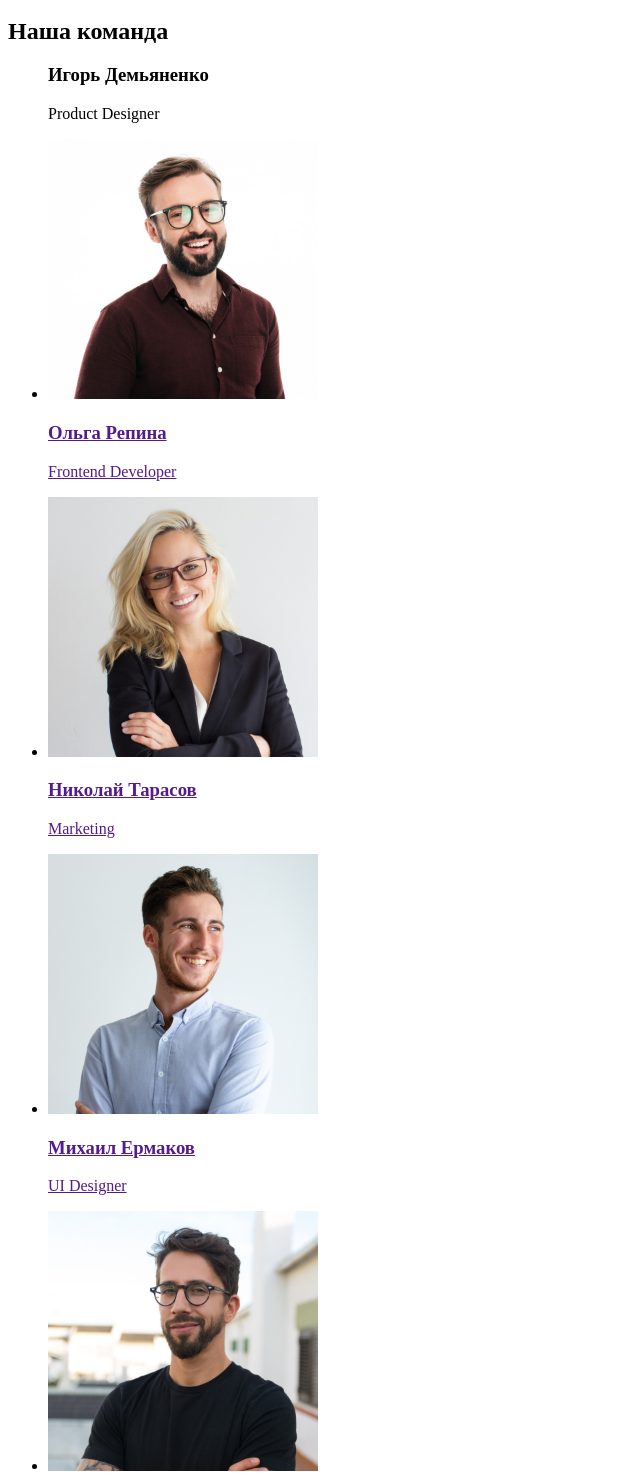
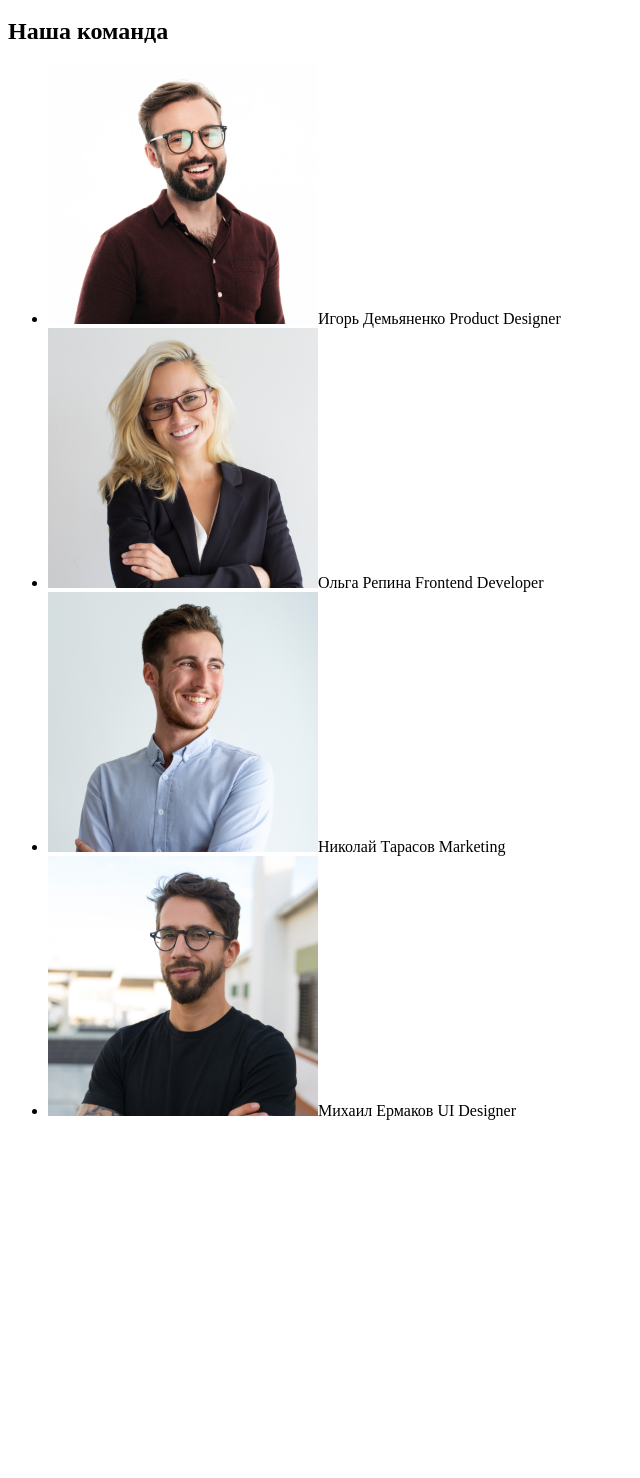
Before and after one commit to AlexandrKudrich/goit-markup-hw-01, a plain HTML site: page index.html in a window 1280 px wide. Shown: the part 1287-2765 px from the top of the page, without its empty margins (0-640 px from the left). After the commit the page ends 2423 px from the top, so only its background shows below. Drawn offline with Linux system fonts and the light colour scheme.

Commit message:
Вносяться правки після ВАЛІДАТОРА

```diff
--- a/index.html
+++ b/index.html
@@ -20,8 +20,8 @@
      </ul>
 
      <ul>
-        <li><a href="mailto: info@devstudio.com">info@devstudio.com</a></li>
-        <li><a href="tel: +380961111111">+38096111111</a></li>
+        <li><a href="mailto:info@devstudio.com">info@devstudio.com</a></li>
+        <li><a href="tel:+380961111111">+38096111111</a></li>
      </ul>
     </nav>
     </header>
@@ -33,7 +33,6 @@
     </section>
     <!-- section_about -->
     <section>
-
         <ul>
             <li>Внимание к деталям Идейные соображения,а также начало повседневной работы по формированию позиции.</li>
             <li>Пунктуальность Задача организации, в особенности же рамки и место обучения кадров влечет за собой.</li>
@@ -56,18 +55,11 @@
     <section>
         <h2>Наша команда</h2>
     <ul>
-            <h3>Игорь Демьяненко</h3>
-            <p>Product Designer</p>
-        <li><a href=""> <img src="./images/img1.jpg" width="270" alt="член команди мужик"/></li>
-            <h3>Ольга Репина</h3>
-            <p>Frontend Developer</p>
-        <li><a href=""> <img src="./images/img-2.jpg" width="270" alt="член команди баба" /></li>
-            <h3>Николай Тарасов</h3>
-            <p>Marketing</p>
-        <li><a href=""> <img src="./images/img-3.jpg" width="270" alt="член команди мужик" /></li>
-            <h3>Михаил Ермаков</h3>
-            <p>UI Designer</p>
-        <li><a href=""> <img src="./images/img-4.jpg" width="270" alt="член команди мужик" /></li>
+
+        <li>  <img src="./images/img1.jpg" width="270" alt="член команди мужик"/>Игорь Демьяненко Product Designer </li>
+        <li>  <img src="./images/img-2.jpg" width="270" alt="член команди баба" />Ольга Репина Frontend Developer</li>
+        <li>  <img src="./images/img-3.jpg" width="270" alt="член команди мужик" />Николай Тарасов Marketing</li>
+        <li>  <img src="./images/img-4.jpg" width="270" alt="член команди мужик" />Михаил Ермаков UI Designer</li>
     </ul>
     </section>
 </main>
```
